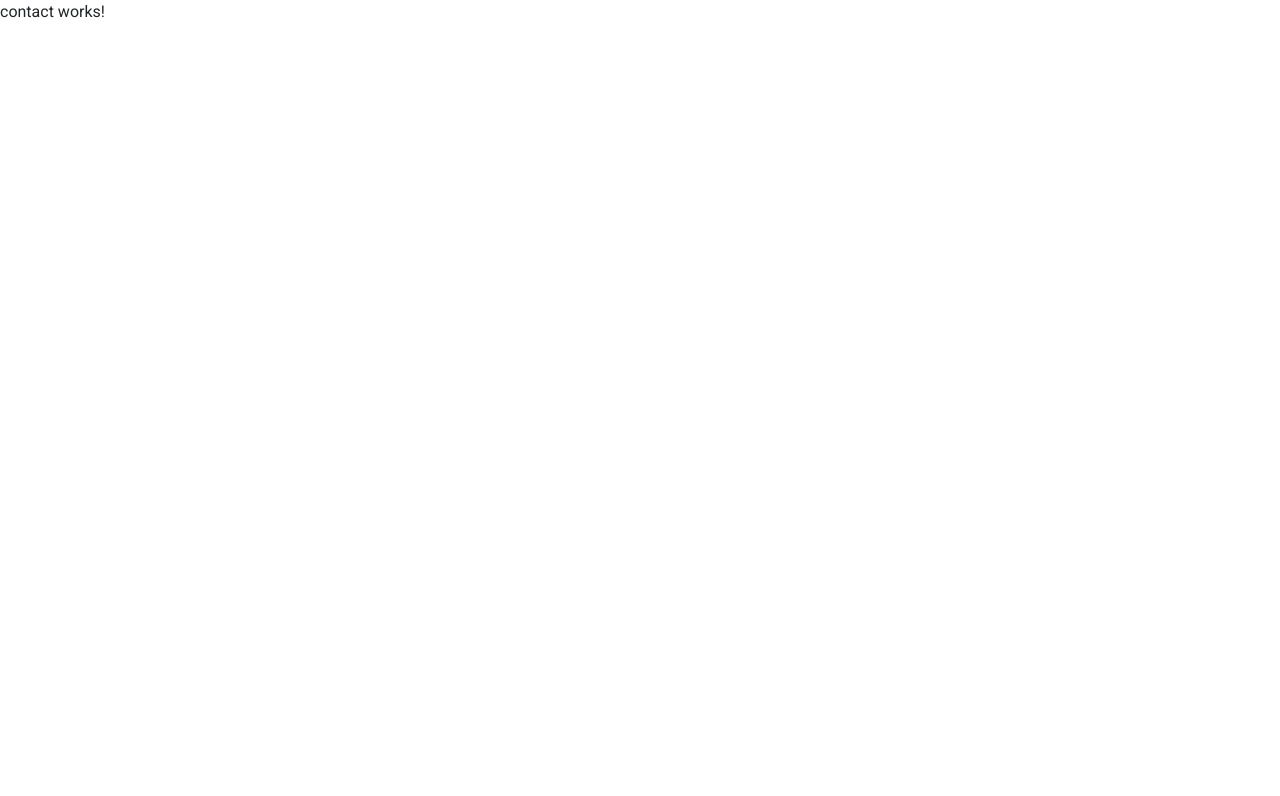
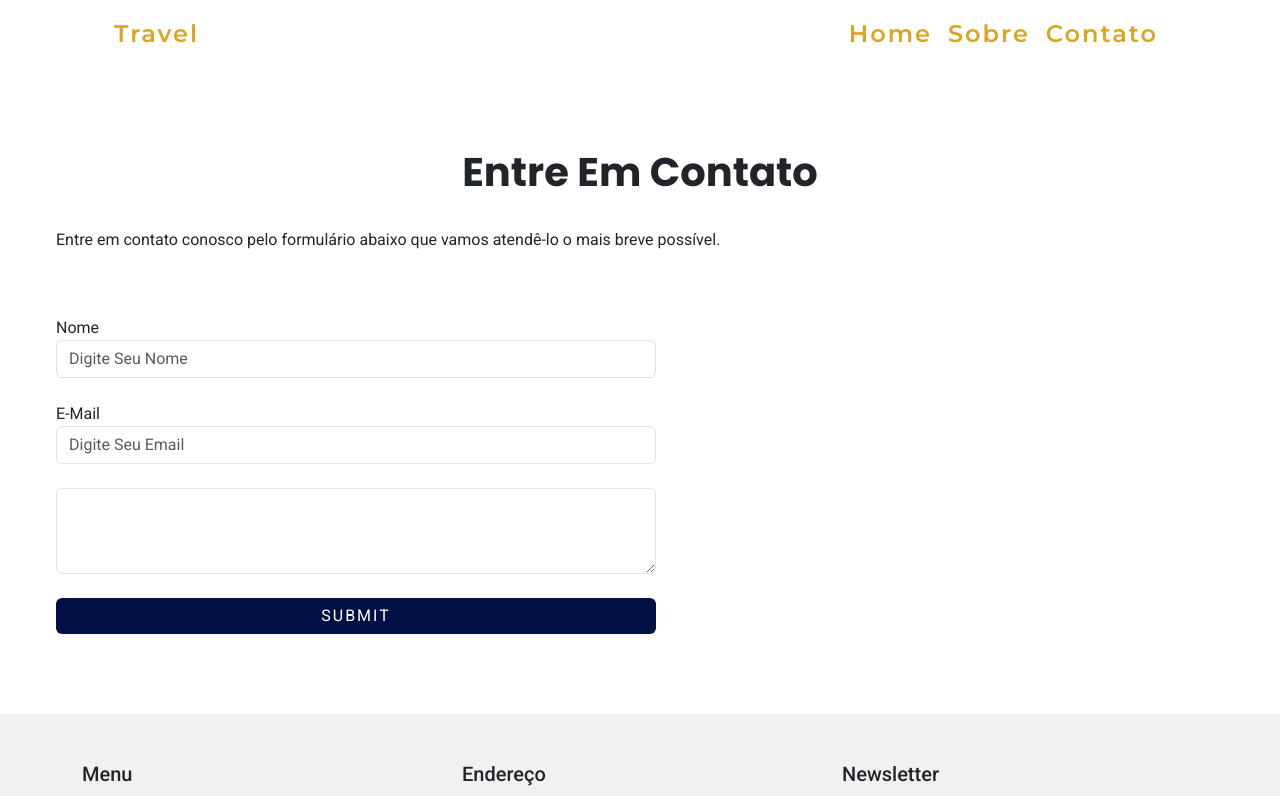
Before and after one commit to tatianetinoco/site-de-viagem-angular, an Angular app: page /contato in a window 1280 px wide. Shown: the top 796 px of the page. Built offline with nearby package versions, Linux system fonts and the light colour scheme.

Commit message:
formulário de contato

```diff
--- /dev/null
+++ b/src/app/components/form/form.component.css
@@ -0,0 +1,31 @@
+.form-container{
+    max-width: 1200px;
+    margin: 0 auto;
+    padding: 5rem 1rem;
+}
+
+.form-container h2{
+    font-size: 2.5rem;
+    font-weight: 700;
+    margin-bottom: 2rem;
+    text-align: center;
+    font-family: "Poppins", sans-serif;
+}
+
+form{
+    max-width: 600px;
+    margin-top: 4rem;
+}
+
+
+.btn{
+width: 100%;
+letter-spacing: 2px;
+border: 0;
+text-transform: uppercase;
+background-color: #001044;
+}
+
+.btn:hover{
+    background-color: #001d7b;
+}
--- /dev/null
+++ b/src/app/components/form/form.component.html
@@ -0,0 +1,25 @@
+<section class="form-container">
+    <div>
+        <h2>Entre Em Contato</h2>
+        <p>Entre em contato conosco pelo formulário abaixo que vamos atendê-lo o mais breve possível.</p>
+    </div>
+
+    <form>
+        <div class="form-group mb-4">
+            <label for="nome">Nome</label>
+            <input type="text" name="nome" id="nome" class="form-control"  required minlength="4" maxlength="30" placeholder="Digite Seu Nome">
+        </div>
+
+        <div class="form-group mb-4">
+            <label for="email">E-Mail</label>
+            <input type="email" name="email" id="email" class="form-control" required placeholder="Digite Seu Email">
+        </div>
+
+        <div class="form-group mb-4">
+            <textarea class="form-control" id="exampleFormControlTextarea1" rows="3"></textarea>
+        </div>
+
+        <button type="submit" class="btn btn-primary">Submit</button>
+      </form>
+
+</section>
--- a/src/app/pages/contact/contact.component.html
+++ b/src/app/pages/contact/contact.component.html
@@ -1 +1,5 @@
-<p>contact works!</p>
+<app-menu></app-menu>
+
+<app-form></app-form>
+
+<app-footer></app-footer>
--- a/src/app/pages/contact/contact.component.ts
+++ b/src/app/pages/contact/contact.component.ts
@@ -1,9 +1,12 @@
 import { Component } from '@angular/core';
+import { MenuComponent } from '../../components/menu/menu.component';
+import { FooterComponent } from '../../components/footer/footer.component';
+import { FormComponent } from '../../components/form/form.component';
 
 @Component({
   selector: 'app-contact',
   standalone: true,
-  imports: [],
+  imports: [MenuComponent, FooterComponent, FormComponent],
   templateUrl: './contact.component.html',
   styleUrl: './contact.component.css'
 })
```
Also changed, not shown: src/app/components/form/form.component.ts (added, +12 -0 lines), 1 other file (tests, documents, lock files or other folders).
